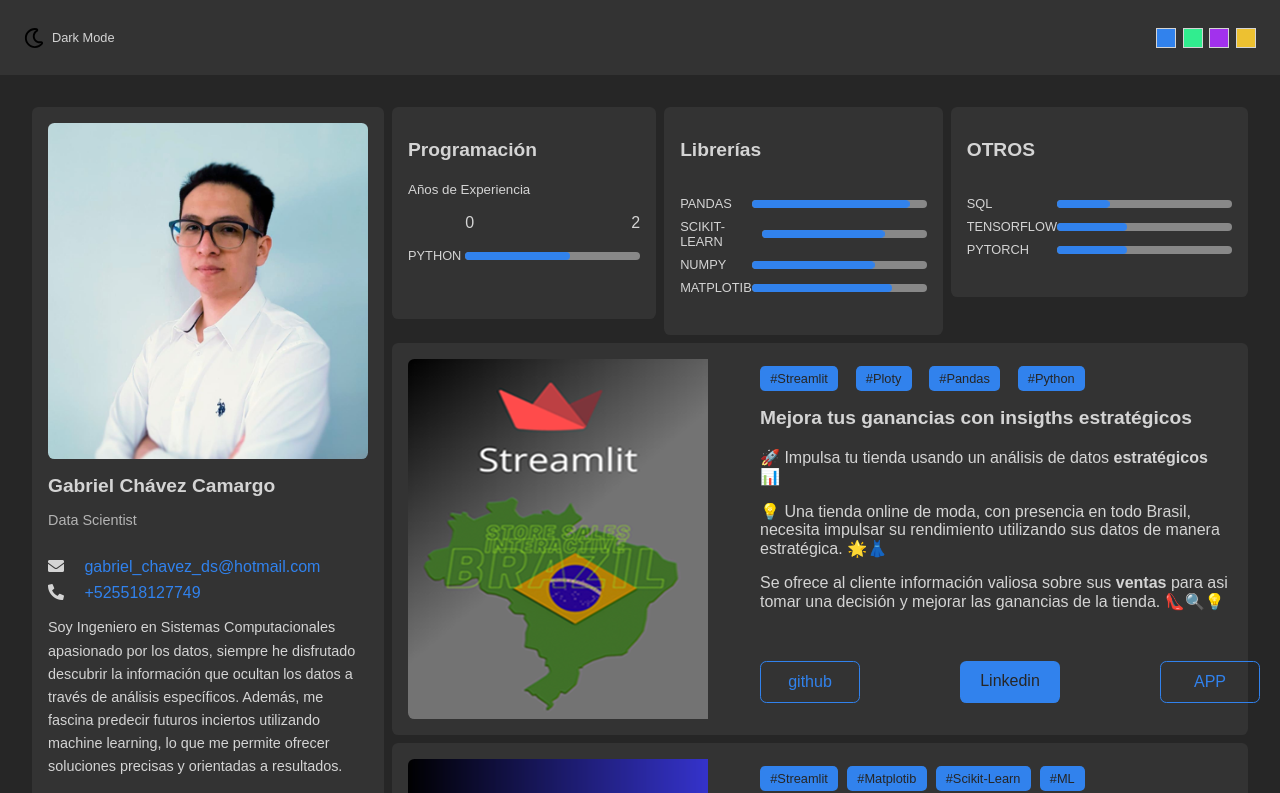
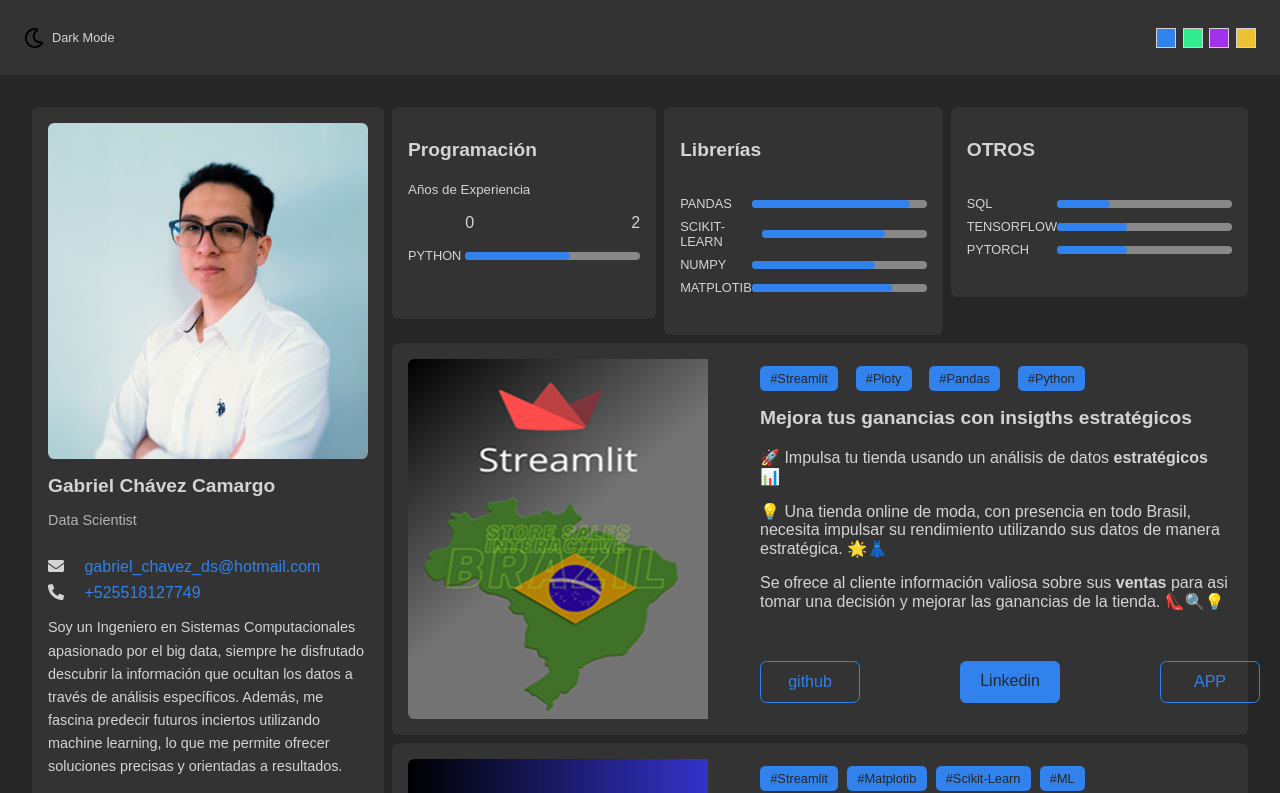
Before and after one commit to GabrielChavezC/gabrielchavezc.github.io, a plain HTML site: page index.html in a window 1280 px wide. Shown: the top 793 px of the page. Drawn offline with Linux system fonts and the light colour scheme.

Commit message:
version2.0

```diff
--- a/index.html
+++ b/index.html
@@ -66,7 +66,7 @@
               <i class="fas fa-phone-alt icon"></i>
               <a href="tel:5518127749"> +525518127749 </a>
             </div>
-            <p class="card__text">Soy Ingeniero en Sistemas Computacionales apasionado por los datos, siempre he disfrutado descubrir la información que ocultan los datos a través de análisis específicos. Además, me fascina predecir futuros inciertos utilizando machine learning, lo que me permite ofrecer soluciones precisas y orientadas a resultados.</p>
+            <p class="card__text">Soy un Ingeniero en Sistemas Computacionales apasionado por el big data, siempre he disfrutado descubrir la información que ocultan los datos a través de análisis específicos. Además, me fascina predecir futuros inciertos utilizando machine learning, lo que me permite ofrecer soluciones precisas y orientadas a resultados.</p>
             <p class="card__text">
               En este tiempo pude destacar mi experiencia y formación especializada con Python,en el campo de la ciencia de datos.Del mismo modo aplicando modelos de machine learning, tanto en entornos de aprendizaje supervisado como no supervisado. Además, he trabajado con algoritmos como Random Forest, Logistic Regression, LightGBM, XGBoost y CatBoost. Así mismo, he incursionado en el campo de las redes neuronales utilizando TensorFlow y PyTorch.
             </p>
```
